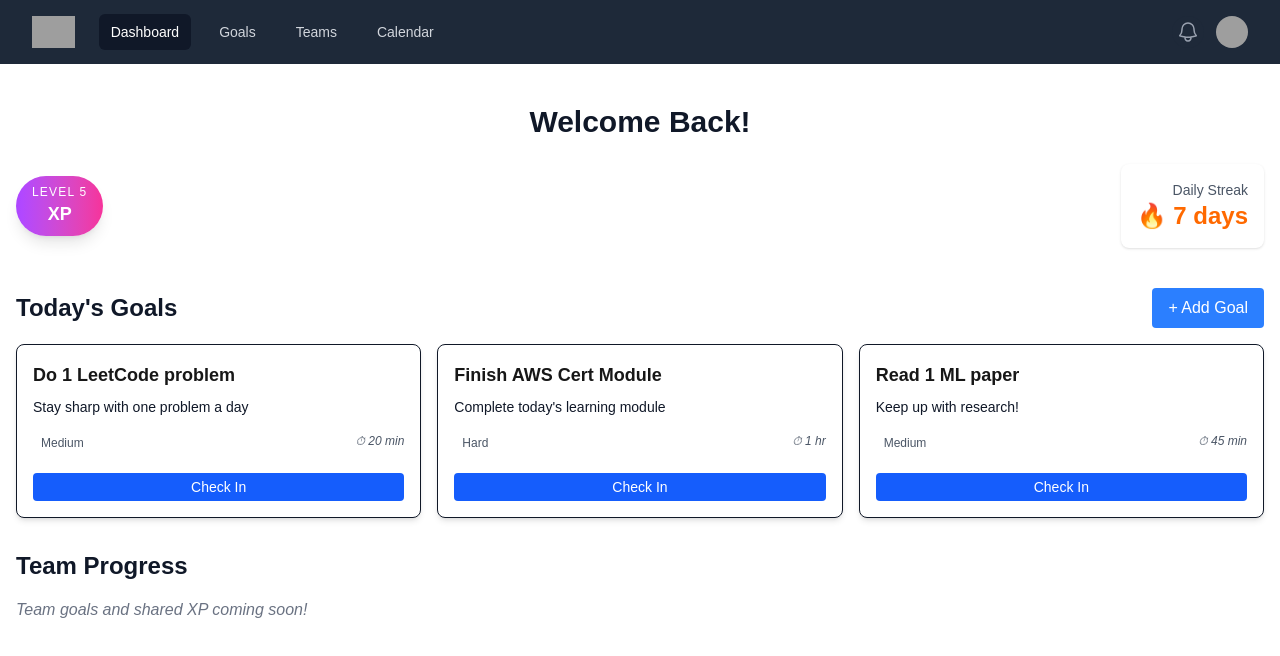
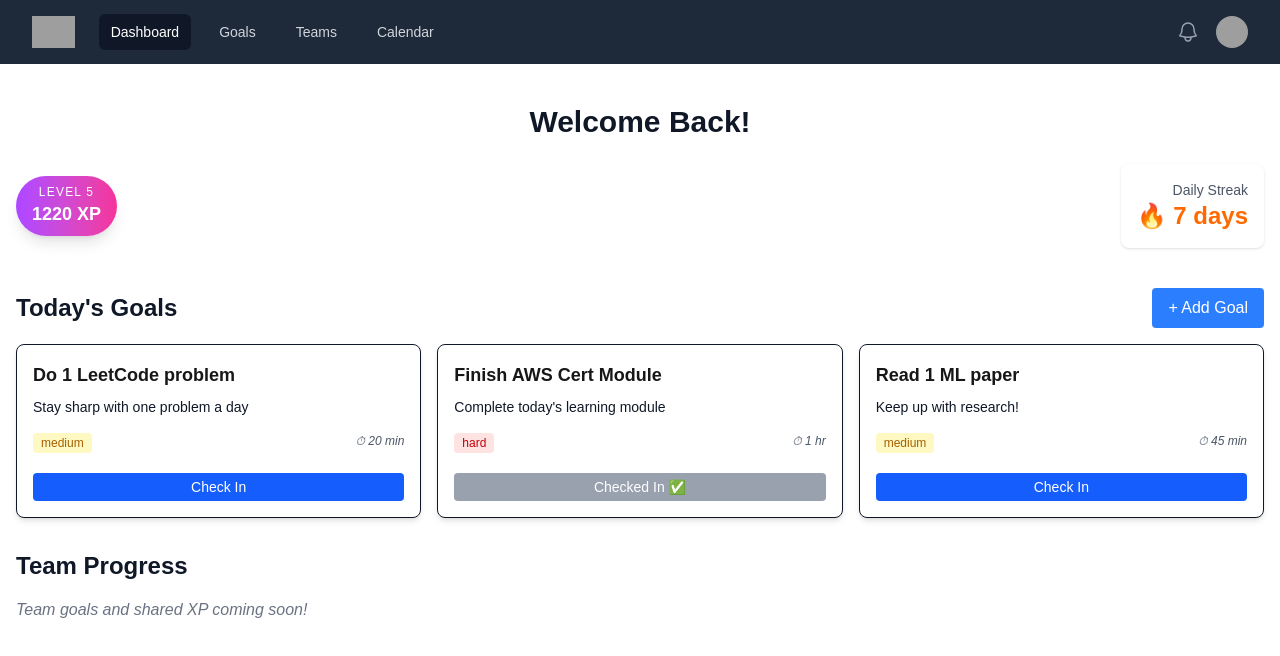
Before and after one commit to jaanvi-prabhakar/lock-in, a Next.js app: page / in a window 1280 px wide. Shown: the top 656 px of the page. Built offline with nearby package versions, Linux system fonts and the light colour scheme; grey boxes are pictures that could not be loaded.

Commit message:
Fix bugs

```diff
--- a/app/page.tsx
+++ b/app/page.tsx
@@ -10,7 +10,7 @@ export default function Dashboard() {
       <h1 className="text-3xl font-bold mb-6 text-center">Welcome Back!</h1>
 
       <div className="flex flex-col sm:flex-row items-center justify-between gap-6 mb-10">
-        <XPBadge level={5} currentXP={1220} nextLevelXP={1500} />
+        <XPBadge level={5} xp={1220} nextLevelXP={1500} />
         <div className="bg-white dark:bg-gray-800 p-4 rounded-lg shadow text-center sm:text-right">
           <p className="text-sm text-gray-600 dark:text-gray-300">Daily Streak</p>
           <p className="text-2xl font-semibold text-orange-500">🔥 7 days</p>
@@ -28,23 +28,23 @@ export default function Dashboard() {
           <GoalCard
             title="Do 1 LeetCode problem"
             description="Stay sharp with one problem a day"
-            difficulty="Medium"
+            difficulty="medium"
             timeEstimate="20 min"
-            checkedIn={false}
+            checkedInToday={false}
           />
           <GoalCard
             title="Finish AWS Cert Module"
             description="Complete today's learning module"
-            difficulty="Hard"
+            difficulty="hard"
             timeEstimate="1 hr"
-            checkedIn={true}
+            checkedInToday={true}
           />
           <GoalCard
             title="Read 1 ML paper"
             description="Keep up with research!"
-            difficulty="Medium"
+            difficulty="medium"
             timeEstimate="45 min"
-            checkedIn={false}
+            checkedInToday={false}
           />
         </div>
       </section>
```
